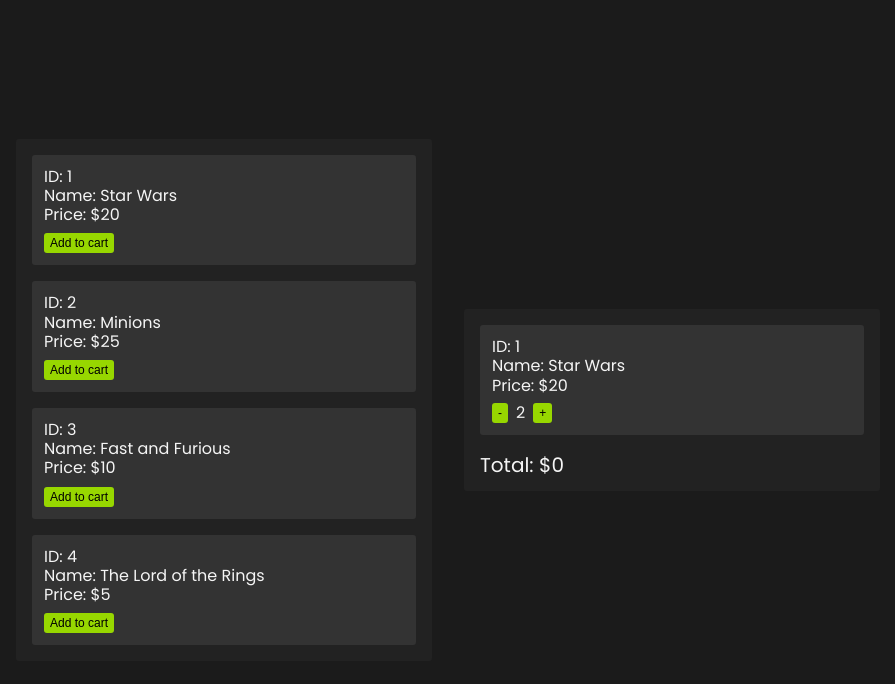
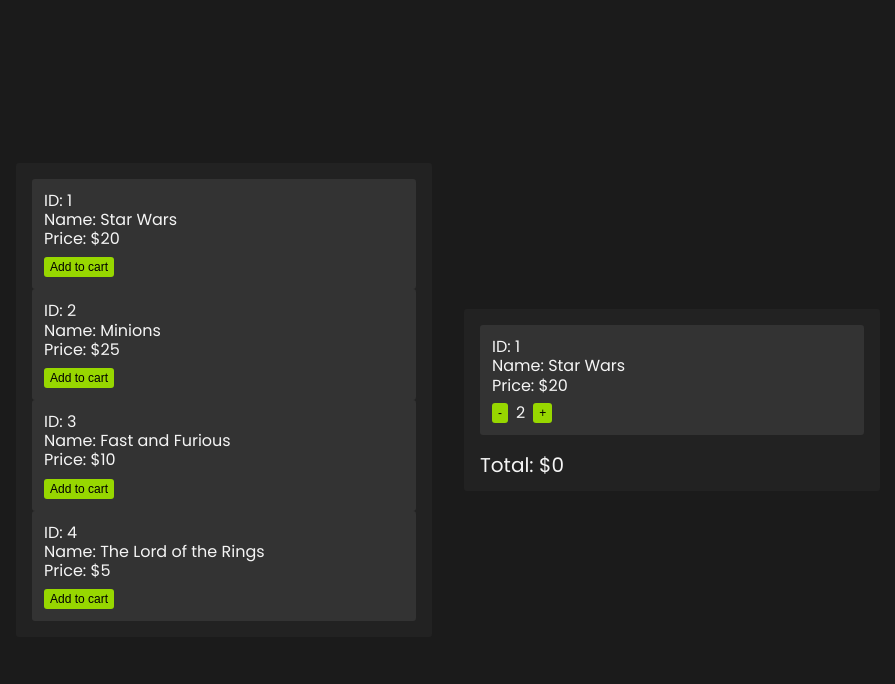
Before and after one commit to mediastream/mediastream-challenge-react, a React (Create React App) app: page /movies-shop in a window 1280 px wide. Shown: the top 684 px of the page, without its empty margins (192-1087 px from the left). Built offline with nearby package versions, Linux system fonts and the light colour scheme.

Commit message:
feat: use new components and separate queries and components

```diff
--- /dev/null
+++ b/src/api/getMovies.js
@@ -0,0 +1,26 @@
+export const getMovies = () => {
+  return new Promise((resolve, reject) => {
+    resolve({
+      data: [{
+        id: 1,
+        name: 'Star Wars',
+        price: 20
+      },
+      {
+        id: 2,
+        name: 'Minions',
+        price: 25
+      },
+      {
+        id: 3,
+        name: 'Fast and Furious',
+        price: 10
+      },
+      {
+        id: 4,
+        name: 'The Lord of the Rings',
+        price: 5
+      }]
+    })
+  })
+}
--- a/src/pages/MoviesShop/assets/styles.css
+++ b/src/pages/MoviesShop/assets/styles.css
@@ -7,42 +7,8 @@
   align-items: center;
   justify-content: center;
 }
-
-.movies__list, .movies__cart {
+.movies__cart {
   width: 24em;
-}
-
-.movies__list {
-  background-color: #222222;
-  padding: 1em;
-  border-radius: .2em;
-  margin-right: 2em;
-}
-
-.movies__list-card {
-  background-color: #333333;
-  margin-bottom: 1rem;
-  padding: .75em;
-  border-radius: .2em;
-}
-
-.movies__list-card:last-child {
-  margin-bottom: 0;
-}
-
-.movies__list-card ul li {
-  font-size: 1em;
-  line-height: 120%;
-}
-
-.movies__list-card button {
-  background-color: var(--ms-green);
-  border: none;
-  cursor: pointer;
-  font-size: .75em;
-  border-radius: .25em;
-  margin-top: .75em;
-  padding: .25em .5em;
 }
 
 .movies__cart {
--- a/src/pages/MoviesShop/components/MovieCard/index.js
+++ b/src/pages/MoviesShop/components/MovieCard/index.js
@@ -1,4 +1,5 @@
 import { MovieType } from '../../types';
+import './styles.css';
 
 export default function MovieCard({ id, name, price }) {
   return (
--- /dev/null
+++ b/src/pages/MoviesShop/components/MovieCard/styles.css
@@ -0,0 +1,25 @@
+.movies__list-card {
+  background-color: #333333;
+  margin-bottom: 1rem;
+  padding: .75em;
+  border-radius: .2em;
+}
+
+.movies__list-card:last-child {
+  margin-bottom: 0;
+}
+
+.movies__list-card ul li {
+  font-size: 1em;
+  line-height: 120%;
+}
+
+.movies__list-card button {
+  background-color: var(--ms-green);
+  border: none;
+  cursor: pointer;
+  font-size: .75em;
+  border-radius: .25em;
+  margin-top: .75em;
+  padding: .25em .5em;
+}
--- a/src/pages/MoviesShop/components/MoviesList/index.js
+++ b/src/pages/MoviesShop/components/MoviesList/index.js
@@ -1,6 +1,7 @@
 import PropTypes from 'prop-types';
 import { MovieType } from '../../types';
 import MovieCard from '../MovieCard';
+import './styles.css';
 
 export default function MoviesList({ movies }) {
   return (
--- /dev/null
+++ b/src/pages/MoviesShop/components/MoviesList/styles.css
@@ -0,0 +1,7 @@
+.movies__list {
+  background-color: #222222;
+  padding: 1em;
+  border-radius: .2em;
+  margin-right: 2em;
+  width: 24em;
+}
--- a/src/pages/MoviesShop/index.js
+++ b/src/pages/MoviesShop/index.js
@@ -12,31 +12,18 @@
  */
 
 import './assets/styles.css'
-import { useState } from 'react'
+import { useEffect, useState } from 'react'
+import MoviesList from './components/MoviesList'
+import { getMovies } from '../../api/getMovies'
 
 export default function MoviesShop() {
-  const movies = [
-    {
-      id: 1,
-      name: 'Star Wars',
-      price: 20
-    },
-    {
-      id: 2,
-      name: 'Minions',
-      price: 25
-    },
-    {
-      id: 3,
-      name: 'Fast and Furious',
-      price: 10
-    },
-    {
-      id: 4,
-      name: 'The Lord of the Rings',
-      price: 5
-    }
-  ]
+  const [movies, setMovies] = useState([])
+
+  useEffect(() => {
+    getMovies().then(response => {
+      setMovies(response.data)
+    })
+  }, [])
 
   const discountRules = [
     {
@@ -66,28 +53,7 @@
 
   return (
     <section className="moviesShop">
-      <div className="movies__list">
-        <ul>
-          {movies.map(o => (
-            <li className="movies__list-card">
-              <ul>
-                <li>
-                  ID: {o.id}
-                </li>
-                <li>
-                  Name: {o.name}
-                </li>
-                <li>
-                  Price: ${o.price}
-                </li>
-              </ul>
-              <button onClick={() => console.log('Add to cart', o)}>
-                Add to cart
-              </button>
-            </li>
-          ))}
-        </ul>
-      </div>
+      <MoviesList movies={movies} />
       <div className="movies__cart">
         <ul>
           {cart.map(x => (
```
